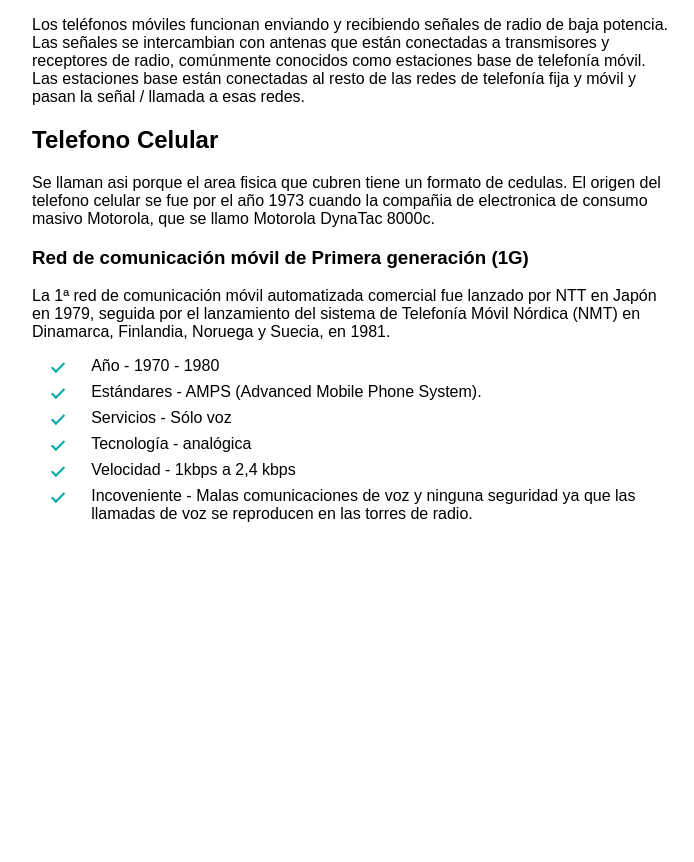
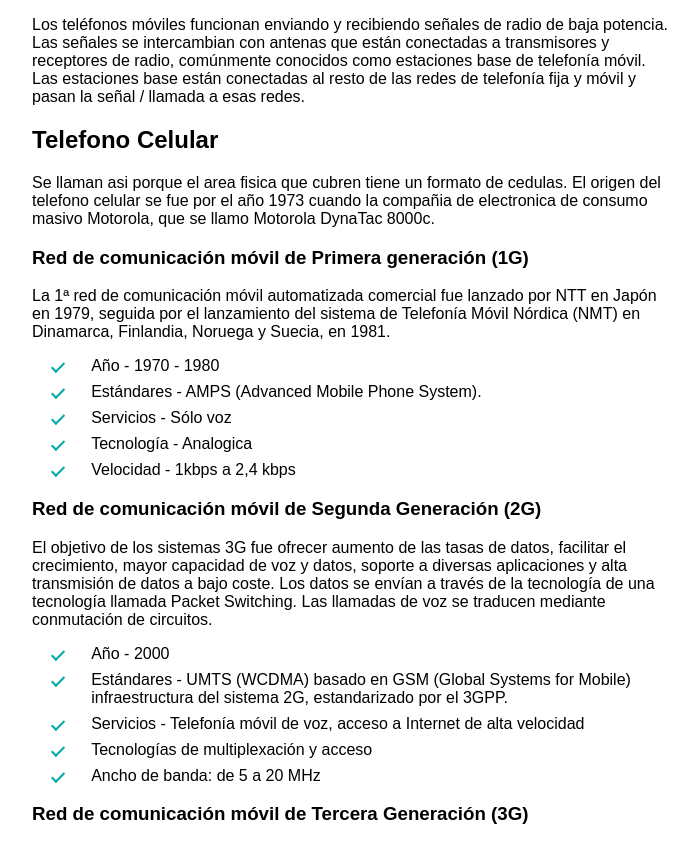
Before and after one commit to KenkaRaidon/Redes-Celulares, a plain HTML site: page index.html in a window 1280 px wide. Shown: the part 144-1006 px from the top of the page, without its empty margins (288-982 px from the left). Before the commit the page ends 800 px from the top, so only its background shows below. Drawn offline with Linux system fonts and the light colour scheme.

Commit message:
aaaaaaaaaah

```diff
--- a/index.html
+++ b/index.html
@@ -31,11 +31,26 @@
       <li>Año - 1970 - 1980</li>
       <li>Estándares - AMPS (Advanced Mobile Phone System).</li>
       <li>Servicios - Sólo voz</li>
-      <li>Tecnología - analógica</li>
+      <li>Tecnología - Analogica</li>
       <li>Velocidad - 1kbps a 2,4 kbps</li>
-      <li>Incoveniente - Malas comunicaciones de voz y ninguna seguridad ya que las llamadas de voz se reproducen en las torres de radio.  </li>
+    </ul>
 
+    <h3>Red de comunicación móvil de Segunda Generación (2G)</h3>
+    <p>El objetivo de los sistemas 3G fue ofrecer aumento de las tasas de datos,
+      facilitar el crecimiento, mayor capacidad de voz y datos,
+      soporte a diversas aplicaciones y alta transmisión de datos a bajo coste.
+      Los datos se envían a través de la tecnología de una tecnología llamada Packet Switching.
+      Las llamadas de voz se traducen mediante conmutación de circuitos.</p>
+    <ul class="check-list">
+      <li>Año - 2000</li>
+      <li>Estándares - UMTS (WCDMA) basado en GSM (Global Systems for Mobile) infraestructura del sistema 2G,
+        estandarizado por el 3GPP.</li>
+      <li>Servicios - Telefonía móvil de voz, acceso a Internet de alta velocidad</li>
+      <li>Tecnologías de multiplexación y acceso</li>
+      <li>Ancho de banda: de 5 a 20 MHz</li>
     </ul>
+
+    <h3>Red de comunicación móvil de Tercera Generación (3G)</h3>
   </main>
 </body>
 
```
